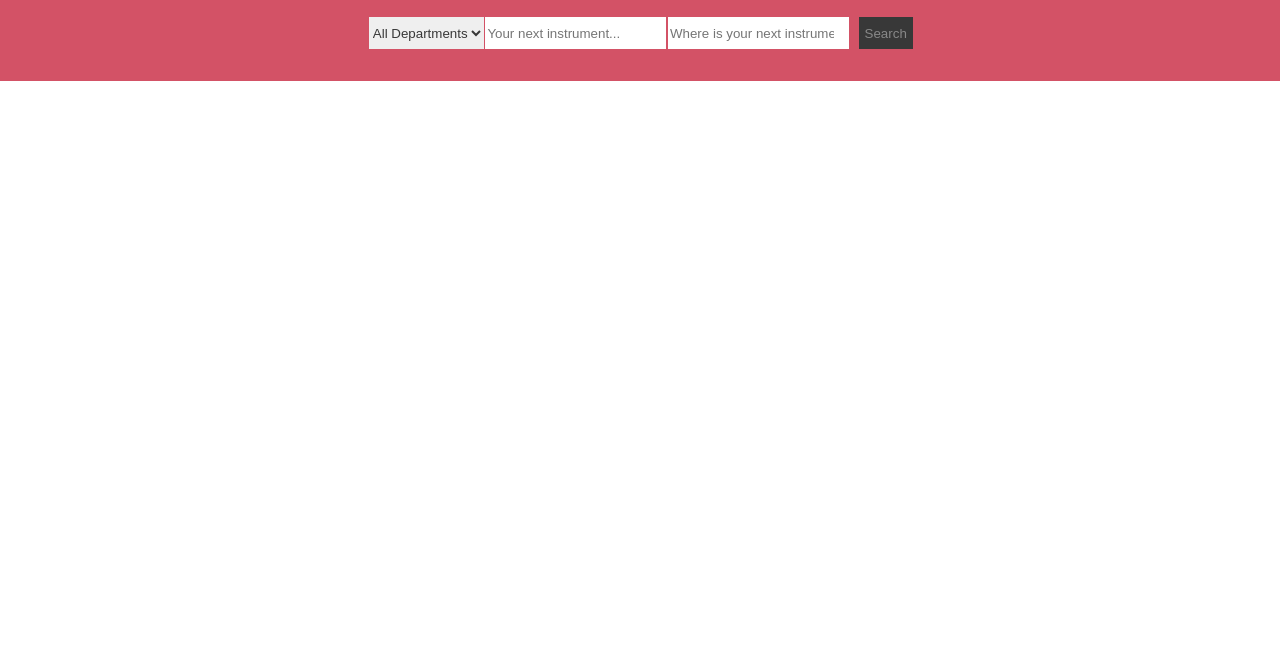
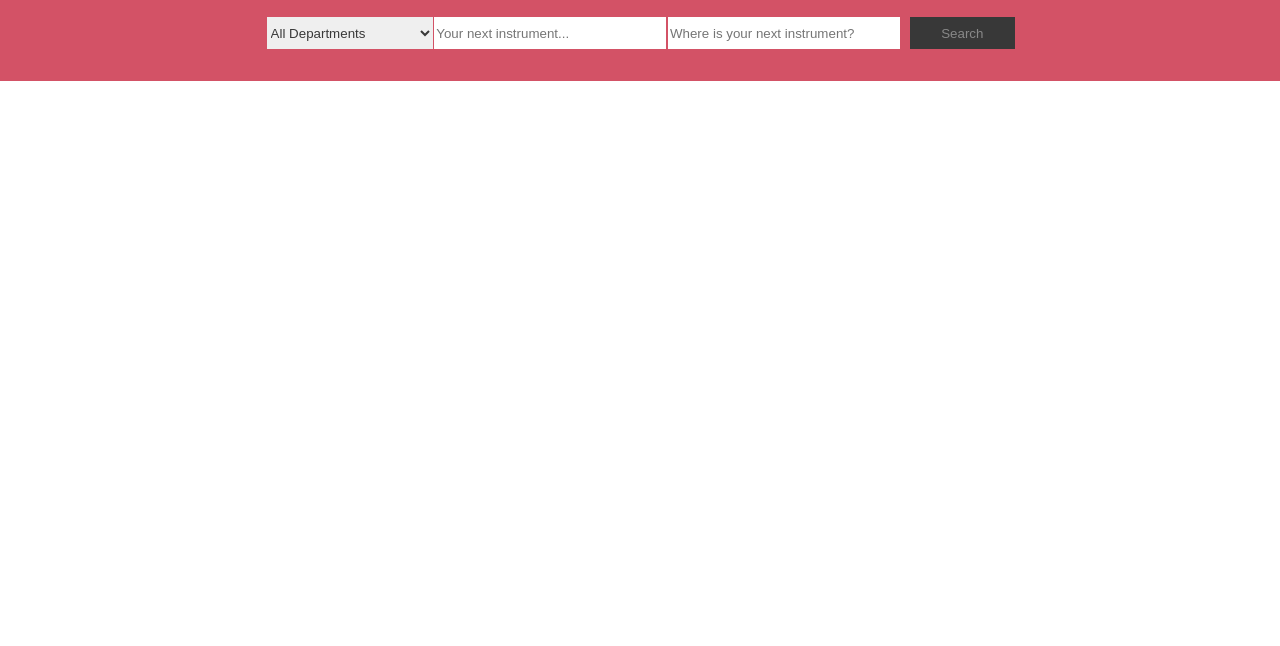
Before and after one commit to lucianosarno/htmlCssCapstone, a plain HTML site: page index.html in a window 1280 px wide. Shown: the part 154-800 px from the top of the page. Drawn offline with Linux system fonts and the light colour scheme.

Commit message:
searchArea is done for medium and large screens

```diff
--- a/css/main.css
+++ b/css/main.css
@@ -68,7 +68,8 @@
 
   .search__searchForm {
     margin: 20px auto 0 auto;
-    width: max-content;
+    width: 90%;
+    max-width: 750px;
   }
 
   .search__title,
@@ -88,6 +89,7 @@
     color: #383838;
     border: 0;
     margin-left: 0.1rem;
+    flex-grow: 1;
   }
 
   .searchFormElement_button {
```
